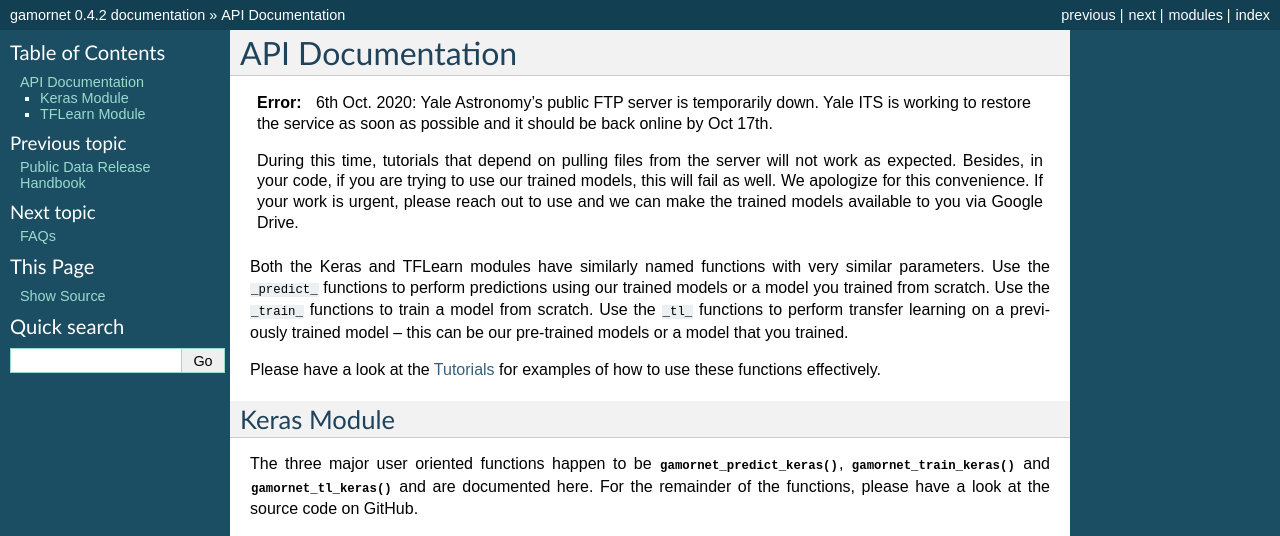
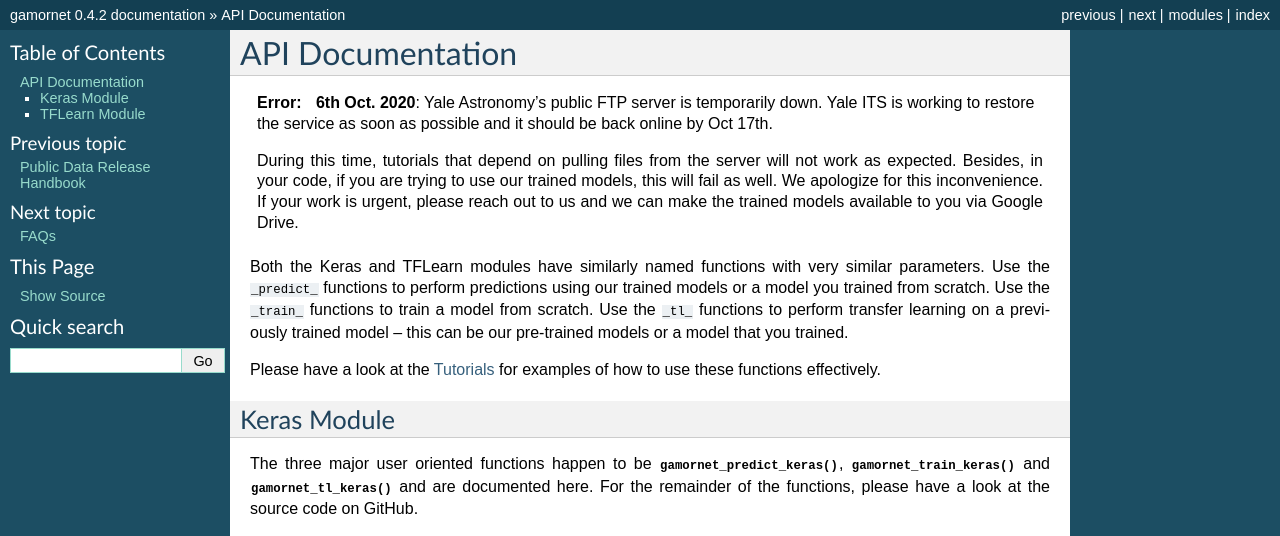
Before and after one commit to aritraghsh09/GaMorNet, a Sphinx documentation site: the page built from docs/source/api_docs.rst, in a window 1280 px wide. Shown: the top 536 px of the page. Built offline with Sphinx 7.4.7, drawn with Linux system fonts in a browser that asks for light colours; grey boxes are pictures that could not be loaded.

Commit message:
typo correction

```diff
--- a/docs/source/api_docs.rst
+++ b/docs/source/api_docs.rst
@@ -4,14 +4,14 @@
 =================
 
 .. error::
-   6th Oct. 2020: Yale Astronomy's public FTP server is temporarily down. Yale
+   **6th Oct. 2020**: Yale Astronomy's public FTP server is temporarily down. Yale
    ITS is working to restore the service as soon as possible and it should
    be back online by Oct 17th.
 
    During this time, tutorials that depend on pulling files from the server will
    not work as expected. Besides, in your code, if you are trying to use our
-   trained models, this will fail as well. We apologize for this convenience. If your work is urgent, please reach out
-   to use and we can make the trained models available to you via Google Drive.
+   trained models, this will fail as well. We apologize for this inconvenience. If your work is urgent, please reach out
+   to us and we can make the trained models available to you via Google Drive.
 
 Both the Keras and TFLearn modules have similarly named functions with very similar parameters. Use the ``_predict_`` functions to perform
 predictions using our trained models or a model you trained from scratch. Use the ``_train_`` functions to train a model from scratch. Use the
```
